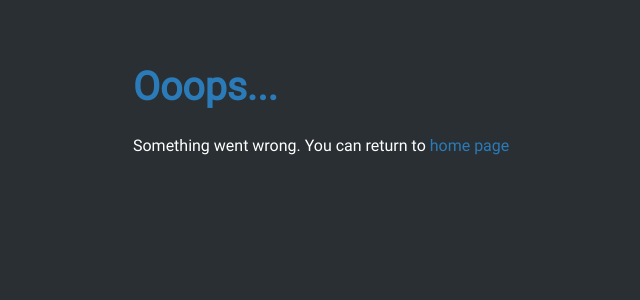
After one commit to artemowkin/FatalErrorGames, a Django app: template templates/error.html in a window 1280 px wide. The commit adds this page. Shown: the top 300 px of the page, without its empty margins (17-657 px from the left). Run offline with Django 3.2, Linux system fonts and the light colour scheme; the template is opened without the code that fills it, so the values that code supplies are empty.

Commit message:
Added error templates

```diff
--- a/static/css/main.css
+++ b/static/css/main.css
@@ -44,6 +44,10 @@ button:active {
 .page_about h1 {
     color: #2b7bb9;
     font-size: 2.45rem;
+}
+
+.page_about a {
+    color: #2b7bb9;
 }
 
 
--- /dev/null
+++ b/templates/error.html
@@ -0,0 +1,17 @@
+{% load static %}
+<!DOCTYPE html>
+<html>
+    <head>
+        <meta charset="UTF-8">
+        <meta name="viewport" content="width=device-width, initial-scale=1.0, maximum-scale=1.0, user-scalable=no">
+        <link rel="shortcut icon" href="{% static 'images/feg_alpha.png' %}" type="image/png">
+        <link rel="stylesheet" href="{% static 'css/main.css' %}">
+        <title>Fatal Error Games | Error</title>
+    </head>
+    <body>
+        <div class="page_about">
+            <h1>Ooops...</h1>
+            <p>Something went wrong. You can return to <a href="{% url 'redirect' %}">home page</a></p>
+        </div>
+    </body>
+</html>
```
Also changed, not shown: templates/404.html (added, +17 -0 lines).
